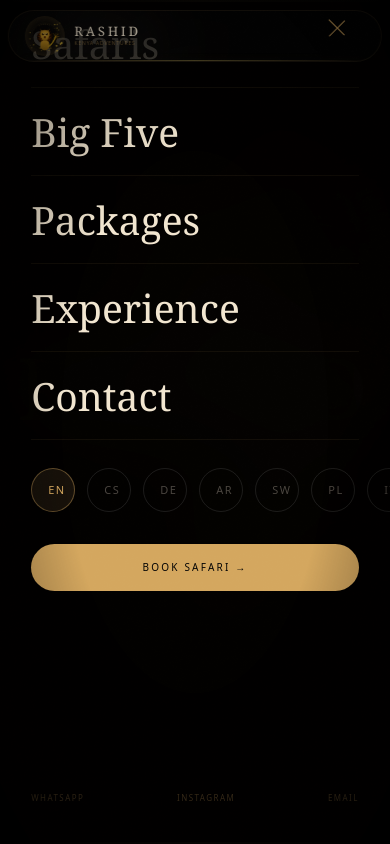
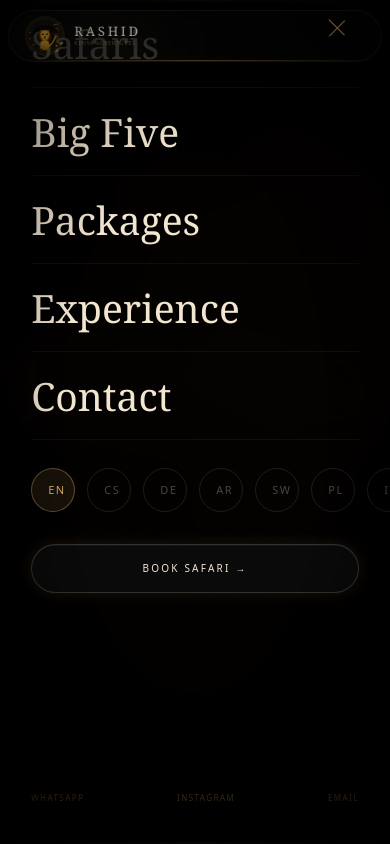
Before and after one commit to Matuchovic/Rashid_kenya, a Next.js app: page / in a window 390 px wide. Both pictures are taken after a click on the button "Menu". Shown: the top 844 px of the page. Built offline with nearby package versions, Linux system fonts and the light colour scheme; grey boxes are pictures that could not be loaded.

Commit message:
feat: mobile Book Safari button — glass style matching desktop

```diff
--- a/src/app/globals.css
+++ b/src/app/globals.css
@@ -462,3 +462,23 @@ button, a { min-height: 44px; min-width: 44px; }
   border-color: rgba(212,167,95,0.45) !important;
   box-shadow: 0 0 24px rgba(212,167,95,0.2), inset 0 0.5px 0 rgba(255,255,255,0.08) !important;
 }
+
+/* Mobile menu CTA glass button */
+.mobile-cta-glass {
+  position: relative !important;
+  overflow: hidden !important;
+}
+.mobile-cta-glass::before {
+  content: '';
+  position: absolute;
+  top: 0; left: 0; right: 0;
+  height: 0.5px;
+  background: linear-gradient(90deg, transparent, rgba(212,167,95,0.7), rgba(255,240,160,1), rgba(212,167,95,0.7), transparent);
+}
+.mobile-cta-glass::after {
+  content: '';
+  position: absolute;
+  top: 0; left: -100%; width: 55%; height: 100%;
+  background: linear-gradient(90deg, transparent, rgba(212,167,95,0.1), transparent);
+  animation: navCtaShimmer 3.5s ease-in-out infinite;
+}
--- a/src/components/layout/Navigation.tsx
+++ b/src/components/layout/Navigation.tsx
@@ -320,9 +320,14 @@ export function Navigation() {
         <a href="https://wa.me/254718930587" onClick={() => setOpen(false)} target="_blank" rel="noopener noreferrer" style={{
           marginTop:'clamp(20px,4vh,32px)',
           display:'inline-flex', alignItems:'center', justifyContent:'center', gap:8,
-          fontSize:10, letterSpacing:'0.22em', color:'#050505',
-          background:'#D4A75F', padding:'16px 32px', borderRadius:100,
-          textDecoration:'none', textTransform:'uppercase', fontWeight:500,
+          fontSize:10, letterSpacing:'0.22em', color:'#F2E6D0',
+          background:'rgba(255,255,255,0.04)',
+          padding:'16px 32px', borderRadius:100,
+          border:'0.5px solid rgba(242,230,208,0.18)',
+          backdropFilter:'blur(12px)', WebkitBackdropFilter:'blur(12px)',
+          boxShadow:'0 0 16px rgba(212,167,95,0.12), inset 0 0.5px 0 rgba(255,255,255,0.08)',
+          textDecoration:'none', textTransform:'uppercase', fontWeight:400,
+          position:'relative', overflow:'hidden',
           opacity:open?1:0, transform:open?'translateY(0)':'translateY(16px)',
           transition:'all 0.5s cubic-bezier(0.16,1,0.3,1) 0.45s',
         }}>{t('nav_book')} →</a>
```
